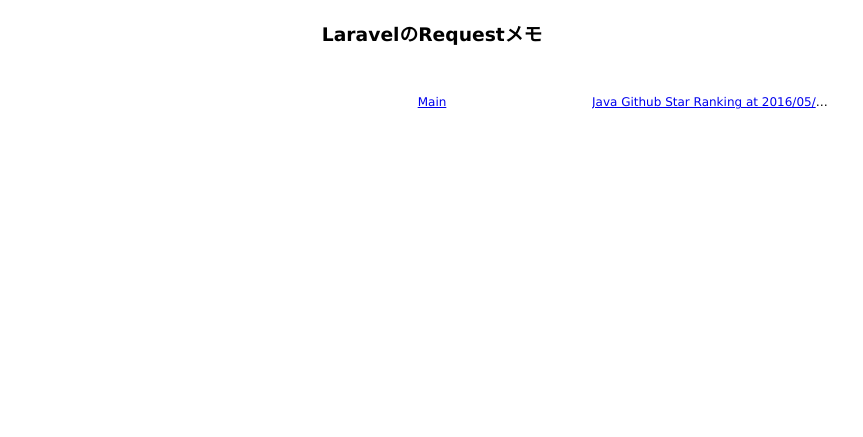
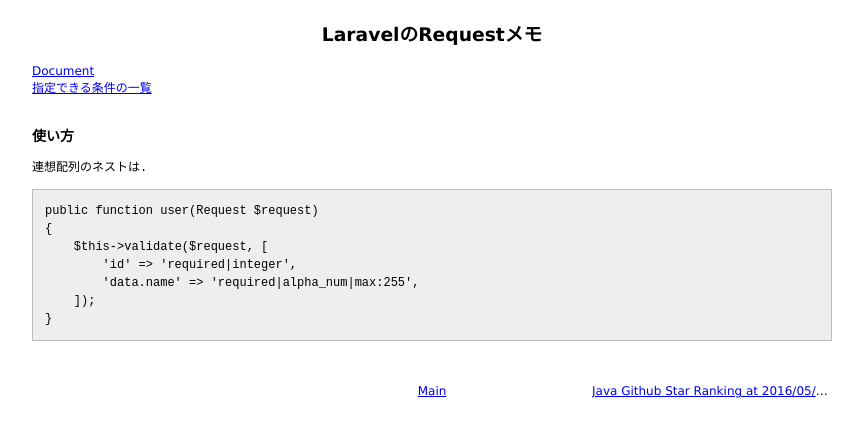
Before and after one commit to 38elements/38elements.github.com, a Jekyll site: the page built from _posts/2016-05-17-laravel-validation.md, in a window 1280 px wide. Shown: the top 437 px of the page, without its empty margins (208-1071 px from the left). Built offline with Jekyll 4.4.1, drawn with Linux system fonts in a browser that asks for light colours.

Commit message:
Update 2016-05-17-laravel-validation.md

````diff
--- a/_posts/2016-05-17-laravel-validation.md
+++ b/_posts/2016-05-17-laravel-validation.md
@@ -2,3 +2,20 @@
 layout: posts
 title: LaravelのRequestメモ
 ---
+[Document](https://laravel.com/docs/5.2/validation)
+[指定できる条件の一覧](https://laravel.com/docs/5.2/validation#available-validation-rules)
+<br>
+
+### 使い方
+
+連想配列のネストは`.`
+
+```
+public function user(Request $request)
+{
+    $this->validate($request, [
+        'id' => 'required|integer',
+        'data.name' => 'required|alpha_num|max:255',
+    ]);
+}
+```
````
